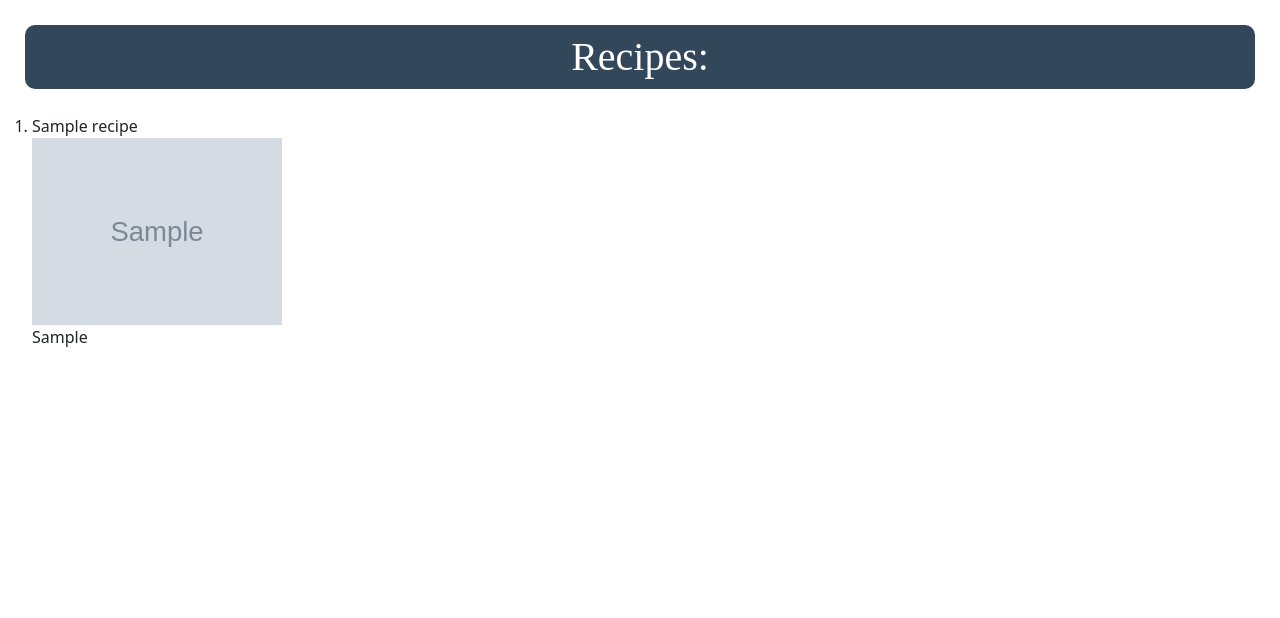
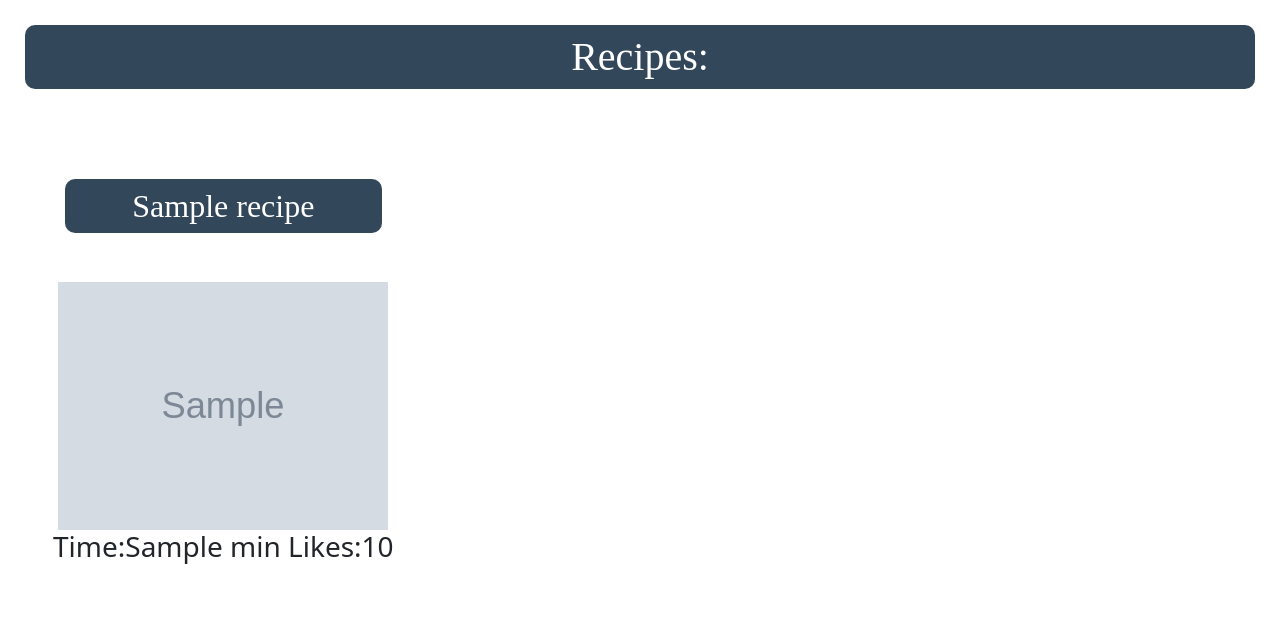
Before and after one commit to lsireneva/cookbook, a Flask app: page /recipes_advanced in a window 1280 px wide. Shown: the top 618 px of the page. Run offline with Flask 2, Linux system fonts and the light colour scheme; grey boxes marked "Sample" are stand-in pictures; a database or web service that is not in the repository returns one stand-in record (values such as "Sample title"); data that the repository does not hold is empty.

Commit message:
Added route for recipe_details, recepe_details.html and fixed some issues with search

```diff
--- a/server.py
+++ b/server.py
@@ -43,7 +43,7 @@ def get_recipes():
     return render_template('recipes.html', recipes=recipes)
 
 @app.route('/recipes_advanced')
-def get_receipes_advanced():
+def get_recipes_advanced():
 
     query = request.args.get("query")
     print("******Input Dish:*****", query)
@@ -72,7 +72,8 @@ def get_receipes_advanced():
                 'intolerances': intolerances,
                 'includeIngredients': includeIngredients,
                 'type': meal_type,
-                'number': 10,
+                'addRecipeInformation': True,
+                'number': 1,
                 'apiKey': API_KEY}
 
     response = requests.get(url, params=payload)
@@ -91,6 +92,27 @@ def get_receipes_advanced():
     return render_template('recipes_advanced.html', recipes=recipes)
 
 
+@app.route('/recipe_details/<recipe_id>')
+def get_recipe_details(recipe_id):
+
+    print("******recipe_id=",recipe_id)
+
+    url = f'https://api.spoonacular.com/recipes/{recipe_id}/information'
+    payload = {'includeNutrition': True, 'apiKey': API_KEY}
+
+    response = requests.get(url, params=payload)
+    print ("response:", response)
+
+    if response.status_code != 200:
+        response.raise_for_status()
+
+    recipe_details = response.json()
+
+    summary = recipe_details['summary'].replace("</b>", "").replace("<b>", "")
+    test = summary.split('.')
+    print("Summary", summary)
+    print("Test", test)
+    return render_template('recipe_details.html', recipe=recipe_details, summary=summary)
 
 
 
--- a/static/cookbook.css
+++ b/static/cookbook.css
@@ -14,9 +14,49 @@ h2 {
   section {
     padding: 50px;
     margin: 100px;
-
-    background-color: #33475b;
     border-radius: 10px;
     color: white;
     font-family: Avenir;
+    background-color: #33475b;
   }
+
+
+  .grid-container {
+    display: grid;
+    grid-column-gap: 50px;
+    grid-row-gap: 50px;
+    grid-template-columns: 1fr 1fr 1fr;
+    padding: 40px;
+    text-align: center;
+    cursor: pointer;
+  }
+
+  .grid-item {
+    background-color: rgba(255, 255, 255, 0.8);
+    border: 1px solid rgba(0, 0, 0, 0.8);
+    padding: 20px;
+    font-size: 30px;
+    text-align: center;
+  }
+
+  .recipe_img {
+    width: 90%;
+    height: 90%;
+    object-fit: cover;
+}
+
+.link {
+  position: absolute;
+  width: 100%;
+  height: 100%;
+  top: 0;
+  left: 0;
+  z-index: 1;
+}
+
+.center {
+  display: block;
+  margin-left: auto;
+  margin-right: auto;
+  width: 50%;
+}
--- a/templates/recipes_advanced.html
+++ b/templates/recipes_advanced.html
@@ -4,15 +4,20 @@
 
 <h1>Recipes:</h1>
 
- <!-- Display recipe titles and pictures -->
- <ol>
+ <!-- Display list of found recipes (titles and pictures) -->
+
+ <div class="grid-container">
     {% for recipe in recipes['results']%}
-    <li>
-      <div>{{recipe['title']}}</div>
-      <img src="{{recipe['image']}}" width='20%'>
-      <div>{{recipe['usedIngredients']}}</div>
-    </li>
-  {% endfor %}
-</ol>
+    <grid_item>
+    <figure class= "recipy_item">
+      <h2>{{recipe['title']}}</h2><br>
+        <a href="/recipe_details/{{ recipe['id']}}">
+          <img src="{{recipe['image']}}" class="recipe_img">
+        </a>
+      <h3>Time:{{ recipe['readyInMinutes']}} min  Likes:{{ recipe['aggregateLikes']}}</h3>
+    </figure>
+  </grid_item>
+    {%endfor%}
+</div>
 
 {% endblock %}
```
Also changed, not shown: templates/homepage.html (+8 -8 lines), templates/recipe_details.html (added, +8 -0 lines).
